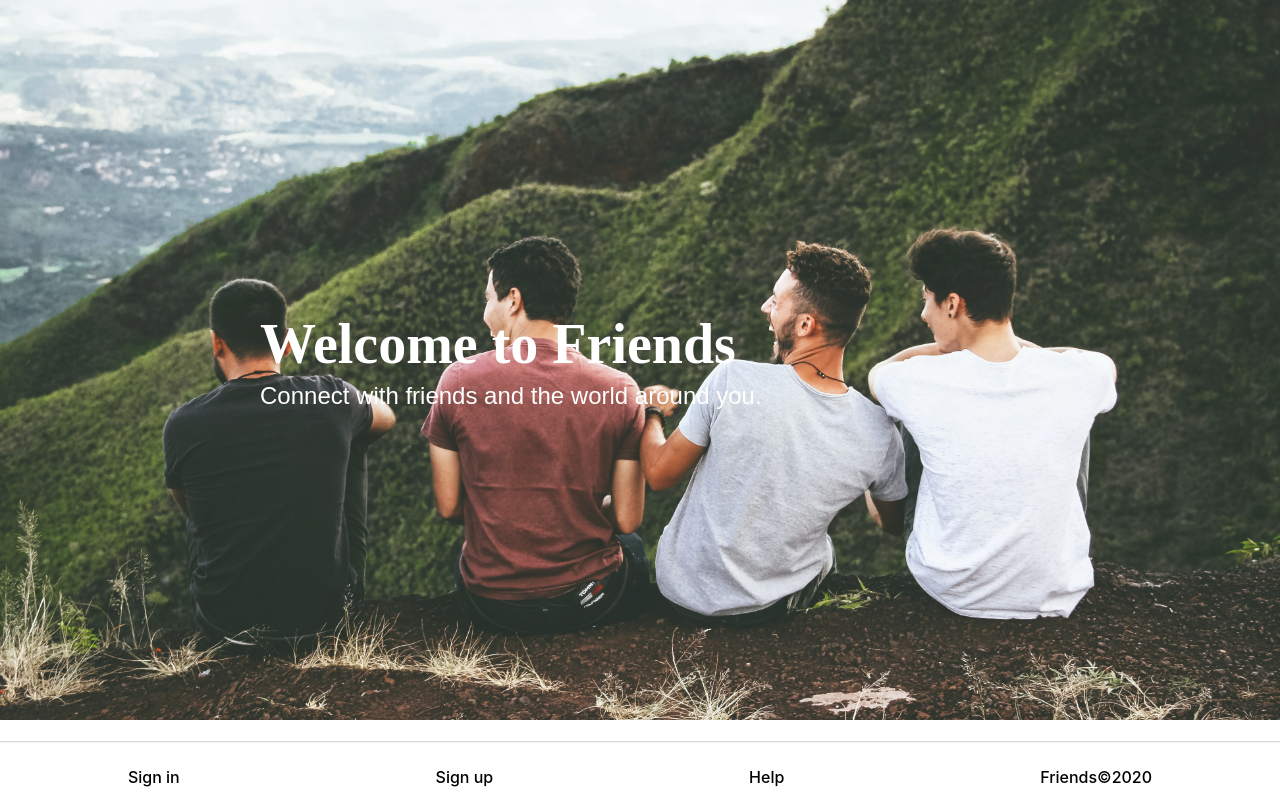
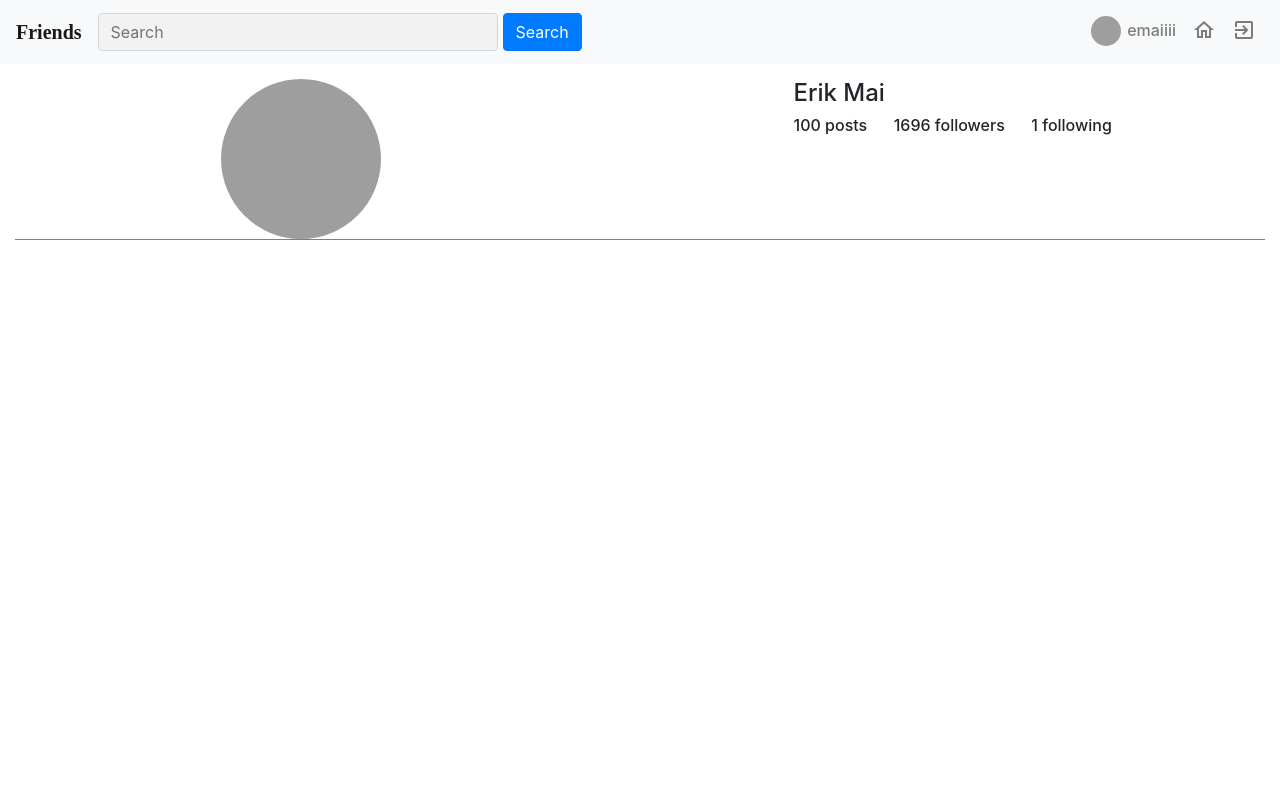
Before and after one commit to emaiiii/emaiiii_friends, a React (Create React App) app: page /myprofile in a window 1280 px wide. Built offline with nearby package versions, Linux system fonts and the light colour scheme; grey boxes are pictures that could not be loaded; a web font is replaced by a local one.

Commit message:
my profile in progress

```diff
--- a/src/App.js
+++ b/src/App.js
@@ -1,8 +1,9 @@
 import React from 'react';
-import {BrowserRouter as Router, Switch, Route} from "react-router-dom";
+import {BrowserRouter as Router, Switch, Route} from 'react-router-dom';
 
 import Landing from './pages/Landing/Landing';
 import Main from './pages/Main/Main';
+import MyProfile from './pages/MyProfile/MyProfile';
 
 import './App.css';
 import 'bootstrap/dist/css/bootstrap.min.css';
@@ -17,6 +18,11 @@ function App() {
                 <Main/>
               </Route>
 
+              {/*--My Profile Page*/}
+              <Route path="/myprofile">
+                <MyProfile/>
+              </Route>
+
               {/*--DefaultLanding Page--*/}
               <Route path="/">
                 <Landing/>
--- /dev/null
+++ b/src/components/Profile/Profile.css
@@ -0,0 +1,17 @@
+.profile-avatar{
+	height: 160px !important;
+	width: 160px !important;
+}
+
+.profile-container{
+	display: flex;
+	justify-content: space-around;
+	border-bottom: 1px solid grey;
+	margin: 15px;
+}
+
+.profile-attr-container{
+	display: flex;
+	justify-content: space-between;
+	width: 120%;
+}
--- /dev/null
+++ b/src/components/Profile/Profile.js
@@ -0,0 +1,32 @@
+import React from 'react';
+import Avatar from "@material-ui/core/Avatar";
+
+import './Profile.css';
+
+function Profile() {
+	return (
+		<div className="profile">
+			<div className="profile-container">
+				<div>
+					<Avatar
+						className="profile-avatar"
+						alt="emaiiii"
+						src="/static/images/avatar/1.jpg"
+					/>
+				</div>
+				<div>
+					<h4>Erik Mai</h4>
+					<div className="profile-attr-container">
+						<h6>100 posts</h6>
+						<h6>1696 followers</h6>
+						<h6>1 following</h6>
+					</div>
+				</div>
+			</div>
+			<div className="profile-gallery">
+			</div>
+		</div>
+	);
+}
+
+export default Profile;
--- /dev/null
+++ b/src/pages/MyProfile/MyProfile.js
@@ -0,0 +1,14 @@
+import React from 'react';
+import Navigation from '../../components/Navigation/Navigation';
+import Profile from '../../components/Profile/Profile';
+
+function MyProfile() {
+	return(
+		<div>
+			<Navigation/>
+			<Profile/>
+		</div>
+	);
+}
+
+export default MyProfile;
```
Also changed, not shown: src/pages/MyProfile/MyProfile.css (added).
